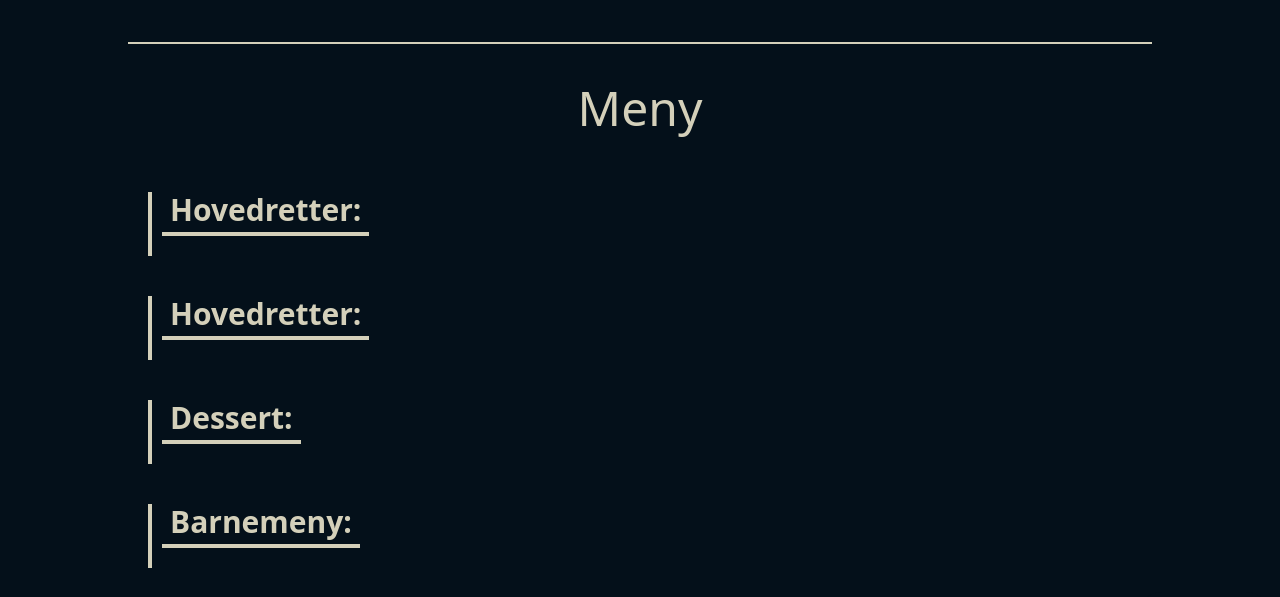
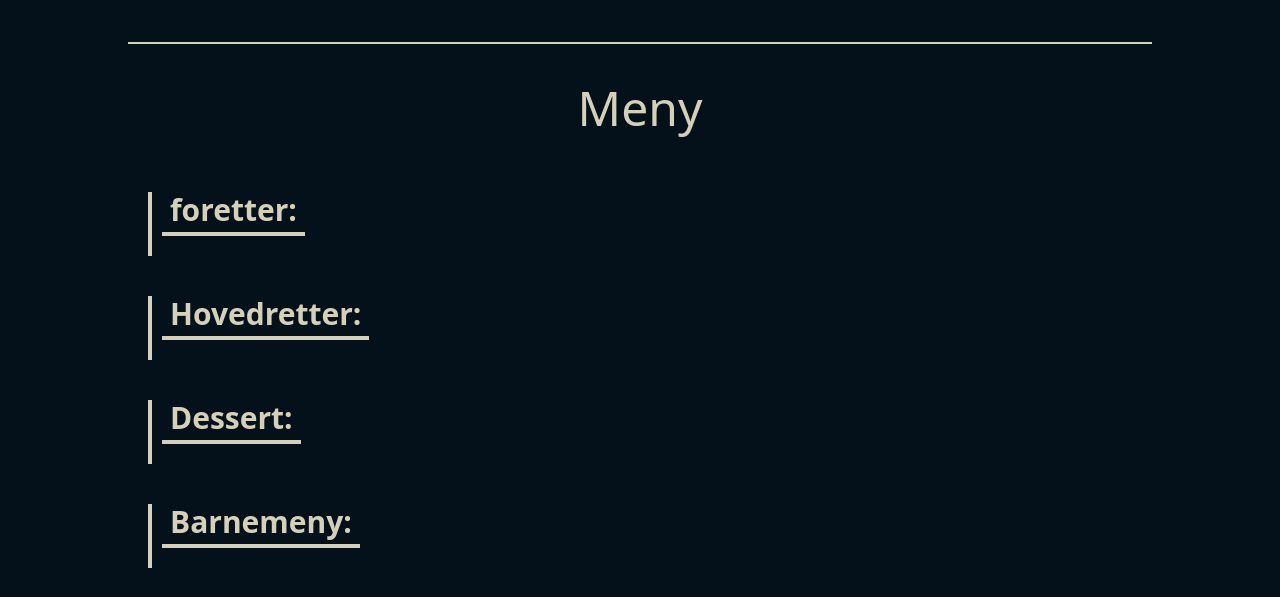
Before and after one commit to ekaspersen/panorama, a website built with Vite: page src/menu.html in a window 1280 px wide. Shown: the part 148-745 px from the top of the page. Built offline with nearby package versions, Linux system fonts and the light colour scheme.

Commit message:
foretter

```diff
--- a/src/menu.html
+++ b/src/menu.html
@@ -51,7 +51,7 @@
                     <summary
                         class="font-bold text-3xl text-secondary-default mb-5 border-b-4 w-fit px-2 pb-1 border-secondary-default list-none select-none cursor-pointer"
                     >
-                        Hovedretter:
+                        foretter:
                     </summary>
                     <div
                         class="grid mr-2 grid-style-yes grid-flow-col gap-4 max-w-full "
```
